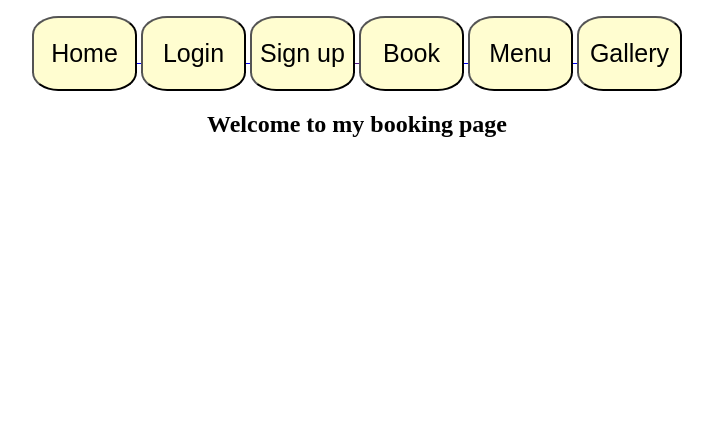
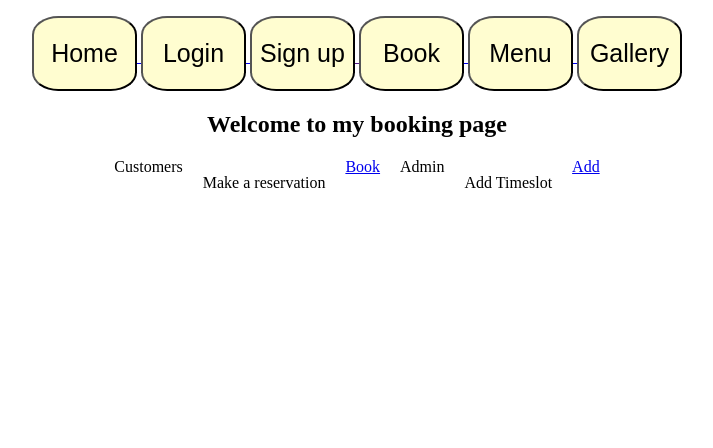
Before and after one commit to mmunson94/Restaurant-Booking-P4, a Django app: page /booking/ in a window 1280 px wide. Shown: the part 155-603 px from the top of the page, without its empty margins (283-996 px from the left). Run offline with Django 3.2, Linux system fonts and the light colour scheme; some libraries are stand-ins or nearby versions.

Commit message:
Add time slot form

```diff
--- a/booking/models.py
+++ b/booking/models.py
@@ -13,7 +13,7 @@ class TimeSlot(models.Model):
     date = models.ForeignKey(BookingDate, related_name='time_slots', on_delete=models.CASCADE)
 
     def __str__(self):
-        return f"{self.date.date} at {self.time.strftime('$H:%M')}"
+        return f"{self.date.date} at {self.time.strftime('%H:%M')}"
 
 class Booking(models.Model):
     timeslot = models.OneToOneField(TimeSlot, on_delete=models.CASCADE)
--- a/booking/templates/booking/view_all.html
+++ b/booking/templates/booking/view_all.html
@@ -2,5 +2,13 @@
 
 {% block content %}
 <h2>Welcome to my booking page</h2>
+<div class="column">
+    <section>Customers</section>
+    <p>Make a reservation</p>
+    <a href="{% url 'create_booking' %}">Book</a>
 
+    <section>Admin</section>
+    <p>Add Timeslot</p>
+    <a href="{% url 'add_timeslot' %}">Add</a>
+</div>
 {% endblock %}
--- a/booking/urls.py
+++ b/booking/urls.py
@@ -4,4 +4,5 @@ from . import views
 urlpatterns = [
     path('', views.view_all, name='booking_page'),
     path('create/', views.create_booking, name='create_booking'),
+    path('add_timeslot/', views.add_timeslot, name='add_timeslot'),
 ]
--- a/booking/views.py
+++ b/booking/views.py
@@ -1,5 +1,6 @@
 from django.shortcuts import render, redirect
 from .models import BookingDate, TimeSlot, Booking
+from .forms import TimeSlotForm
 
 # Create your views here.
 def view_all(request):
@@ -10,7 +11,18 @@ def create_booking(request):
         timeslot_id = request.POST.get('booking_slot')
         timeslot = TimeSlot.objects.get(id=timeslot_id)
         Booking.objects.create(timeslot=timeslot)
-        return redirect('success_page')
+        return redirect('booking_page')
 
     dates = BookingDate.objects.all().prefetch_related('time_slots')
     return render(request, 'booking/create.html', {'dates' : dates})
+
+def add_timeslot(request):
+    if request.method == 'POST':
+        form = TimeSlotForm(request.POST)
+        if form.is_valid():
+            form.save()
+            return redirect('booking_page')
+    else:
+        form = TimeSlotForm()
+
+    return render(request, 'booking/add_timeslot.html', {'form': form})
--- a/todo/static/css/style.css
+++ b/todo/static/css/style.css
@@ -184,3 +184,10 @@ footer {
 footer > div {
     text-align: center;
 }
+
+.column {
+    display: flex;
+    flex-direction: row;
+    gap: 20px;
+    justify-content: center;
+}
```
Also changed, not shown: booking/forms.py (added, +11 -0 lines), booking/templates/booking/add_timeslot.html (added, +11 -0 lines), db.sqlite3.
